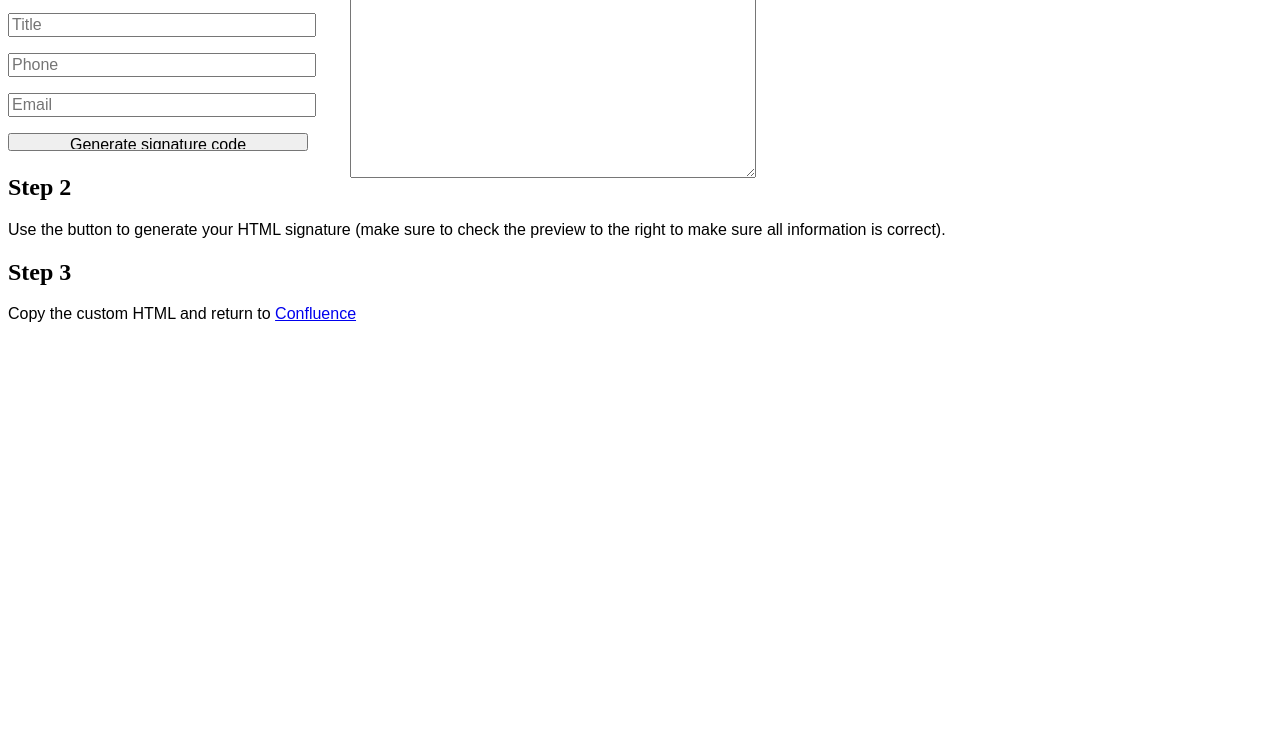
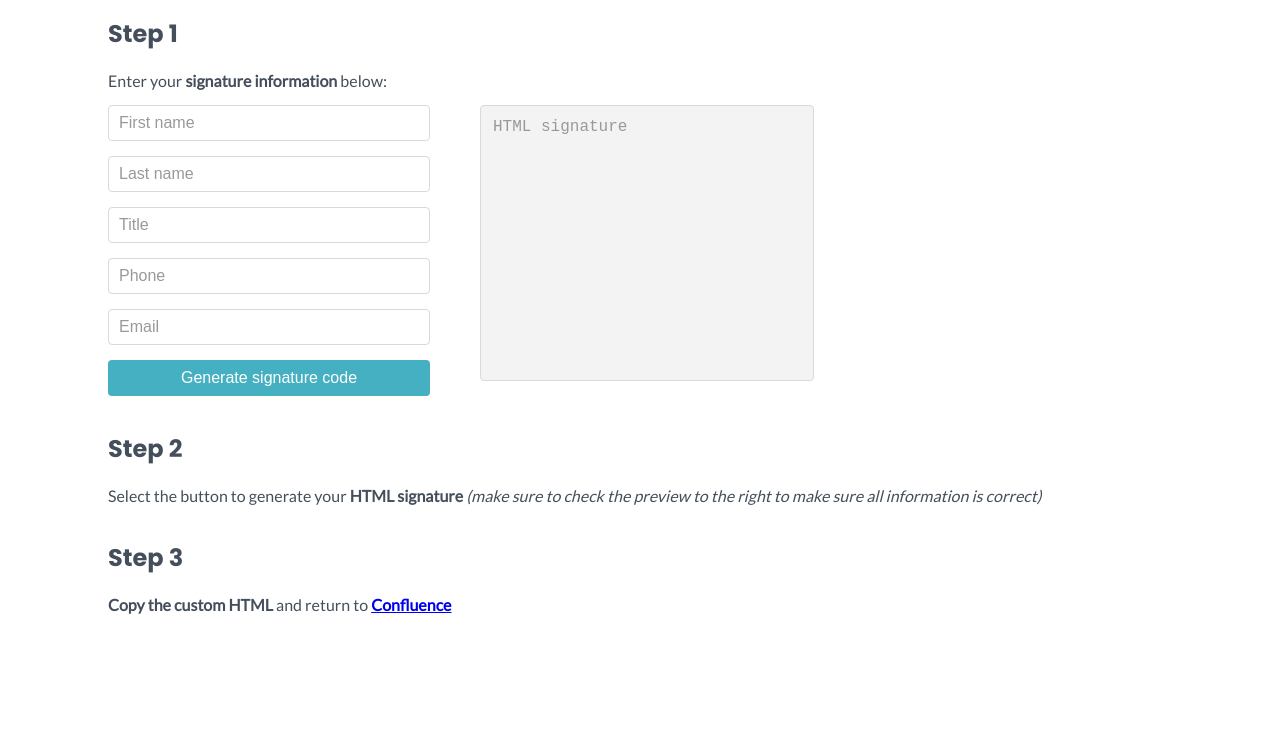
Before and after one commit to DeakoLights/deakoHubspotSignatureGenerator, a plain HTML site: page index.html in a window 1280 px wide. Shown: the part 228-965 px from the top of the page. Before the commit the page ends 800 px from the top, so only its background shows below. Drawn offline with nearby package versions, Linux system fonts and the light colour scheme.

Commit message:
update style

```diff
--- a/index.html
+++ b/index.html
@@ -8,27 +8,38 @@
 </head>
 <body>
 <!-- partial:index.partial.html -->
+<html>
+
+<head>
+  <link rel="stylesheet" href="https://fonts.googleapis.com/css?family=Lato|Poppins:700">
+</head>
+
+<body>
   <h1>Hubspot signature generator</h1>
   <h2>Step 1</h2>
- <p>Enter your signature information below:</p>
+  <p>Enter your <strong>signature information</strong> below:</p>
+  <div id="container">
     <form id="sig">
       <p><input placeholder="First name" type="text" id="firstname" /></p>
       <p><input placeholder="Last name" type="text" id="lastname" /></p>
       <p><input placeholder="Title" type="text" id="title" /></p>
-  <div class="phone">
-    <input placeholder="Phone" type="text" id="phone" name="phone">
-  </div>
+      <p><input placeholder="Phone" type="text" id="phone" /></p>
       <p><input placeholder="Email" type="text" id="email" /></p>
-  <p><input type="submit" value="Generate signature code">
+      <p><input style="width:322px; height:36px;background-color: #45b0c2;color: #fff;    border:none;" type="submit" value="Generate signature code">
       </p>
     </form>
     <textarea id="signature" placeholder="HTML signature"></textarea>
     <div id="preview"></div>
+  </div>
   <h2>Step 2</h2>
- <p>Use the button to generate your HTML signature (make sure to check the preview to the right to make sure all information is correct).</p>
+  <p>Select the button to generate your <strong>HTML signature </strong> <i>(make sure to check the preview to the right to make sure all information is correct)</i></p>
   <h2>Step 3</h2>
-<p>Copy the custom HTML and return to <a href="https://deakolights.atlassian.net/wiki/spaces/COM/pages/2440921094/Hubspot+signature+generator" target='_blank'>Confluence</a></p>
+  <p><strong>Copy the custom HTML</strong> and return to <strong><a href="https://deakolights.atlassian.net/wiki/spaces/COM/pages/2440921094/Hubspot+signature+generator" target='_blank'>Confluence</a></strong></p>
+</body>
+
+</html>
 <!-- partial -->
-  <script src='https://cdnjs.cloudflare.com/ajax/libs/jquery/2.2.2/jquery.min.js'></script><script  src="./script.js"></script>
+  <script src='//cdnjs.cloudflare.com/ajax/libs/jquery/2.2.2/jquery.min.js'></script><script  src="./script.js"></script>
+
 </body>
 </html>
--- a/style.css
+++ b/style.css
@@ -1,42 +1,66 @@
+body {
+  font-family: "Lato", serif;
+  font-size: 16px;
+  color: #454f5b;
+  padding: 100px;
+}
+
 input {
   width: 300px;
-  height: 18px;
+  height: 24px;
+  margin: 0;
   font-size: 16px;
-  margin: 0;
+  color: #454f5b;
+  padding: 5px 10px;
+  border: 1px solid #d9d9d9;
+  border-radius: 4px;
+  margin-right: 50px;
 }
 textarea {
   font-size: 16px;
+  color: #454f5b;
+  padding: 12px;
+  border: 1px solid #d9d9d9;
+  border-radius: 4px;
+  background-color: #f3f3f3;
+  resize: none;
+  margin-right: 50px;
 }
-button {
+::placeholder {
+  color: #999999;
+}
+
+p {
   font-size: 16px;
-  padding: 10px;
+  padding: 0px 0px 15px 0px;
+  margin: 0px;
 }
-p {
-  font-family: Arial;
-  font-size: 16px;
+h1 {
+  color: #272e37;
+  font-weight: 700;
+  font-size: 48px;
+  font-family: "Poppins", serif;
+}
+h2 {
+  font-weight: 700;
+  font-family: "Poppins", serif;
 }
 #signature {
-  top: 150px;
-  left: 350px;
-  position: absolute;
   width: 400px;
   height: 250px;
 }
 
 #preview {
-  top: 150px;
-  left: 800px;
-  position: absolute;
   width: 400px;
   height: 250px;
 }
 
-.phone {
-  display: flex;
-  flex-direction: row;
-}
 
 .phone-element {
   width: 60px;
   margin: 0 10px 0 0;
 }
+
+#container {
+  display: flex;
+}
```
Lines whose indentation alone changed are shown as unchanged.
